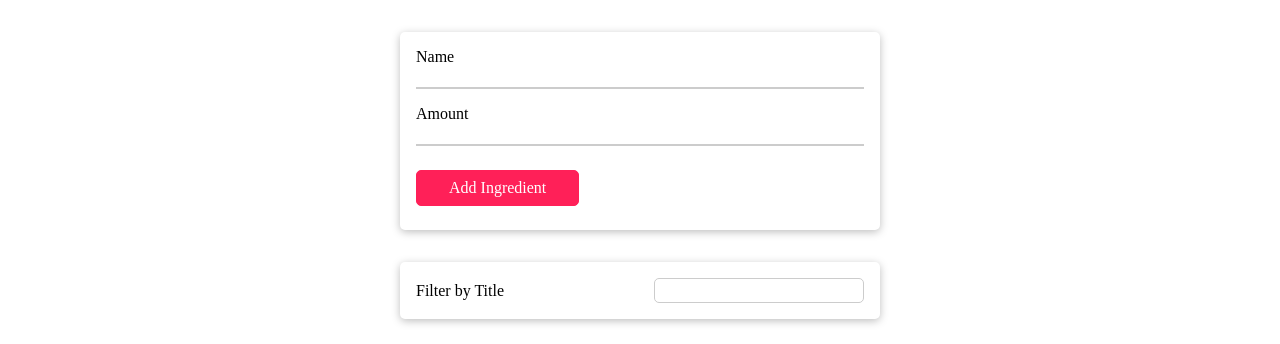
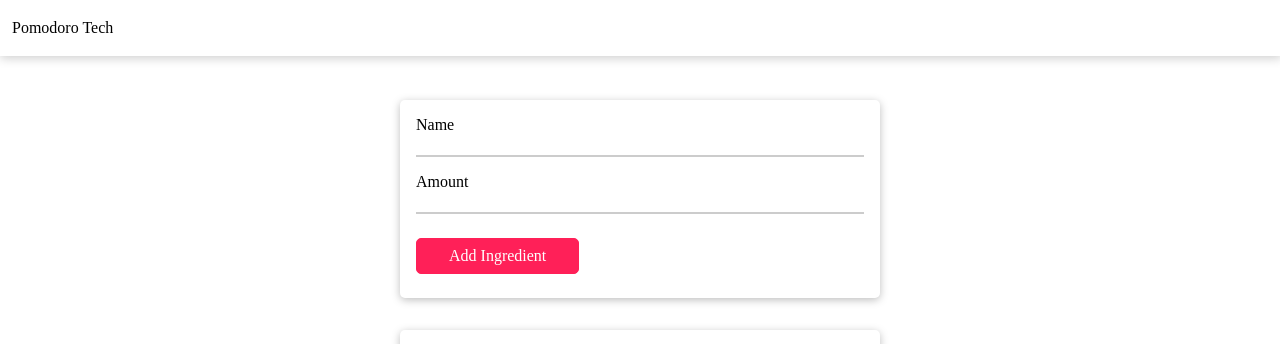
Before and after one commit to Kudoas/react-hooks, a React (Create React App) app: page / in a window 1280 px wide. Shown: the top 344 px of the page. Built offline with nearby package versions, Linux system fonts and the light colour scheme; no server answers.

Commit message:
:sparkles: Navbarの追加

```diff
--- a/src/components/Ingredients/IngredientForm.tsx
+++ b/src/components/Ingredients/IngredientForm.tsx
@@ -54,15 +54,14 @@ const IngredientForm: React.FCX<Props> = (props) => {
 
 const StyledIngredientForm = styled(IngredientForm)`
   width: 30rem;
-  margin: 2rem auto;
+  margin: 20px auto;
+  padding-top: 80px;
   max-width: 80%;
-
   label,
   input {
     display: block;
     width: 100%;
   }
-
   input {
     font: inherit;
     padding: 0.1rem 0.25rem;
@@ -70,12 +69,10 @@ const StyledIngredientForm = styled(IngredientForm)`
     border-bottom: 2px solid #ccc;
     margin-bottom: 1rem;
   }
-
   input:focus {
     outline: none;
     border-bottom-color: #ff2058;
   }
-
   .ingredient-form__actions {
     display: flex;
     justify-content: space-between;
--- a/src/components/Ingredients/Ingredients.tsx
+++ b/src/components/Ingredients/Ingredients.tsx
@@ -1,9 +1,10 @@
-import React, { useCallback, useReducer } from "react";
+import React, { useCallback, useReducer, Fragment } from "react";
 
 import IngredientForm from "./IngredientForm";
 import IngredientList from "./IngredientList";
 import ErrorModal from "../UI/ErrorModal";
 import Search from "./Search";
+import Toolbar from "../Navigation/Toolbar";
 
 const ingredientReducer = (currentIngredients: any, action: any) => {
   switch (action.type) {
@@ -82,6 +83,8 @@ const Ingredients: React.FCX = ({ className }) => {
   };
 
   return (
+    <Fragment>
+      <Toolbar />
       <div className={className}>
         {httpState.error && <ErrorModal onClose={clearError}>{httpState.error}</ErrorModal>}
         <IngredientForm onAddIngredient={addIngredientsHandler} loading={httpState.loading} />
@@ -90,6 +93,7 @@ const Ingredients: React.FCX = ({ className }) => {
           <IngredientList ingredients={ingredients} onRemoveItem={removeIngredientsHandler} />
         </section>
       </div>
+    </Fragment>
   );
 };
 
--- /dev/null
+++ b/src/components/Navigation/NavigationItem.tsx
@@ -0,0 +1,17 @@
+import React from "react";
+import styled from "@emotion/styled";
+
+const NavigationItem: React.FCX = (props) => {
+  const { className, children } = props;
+
+  return <li className={className}>{children}</li>;
+};
+
+const StyledNavigationItem = styled(NavigationItem)`
+  margin: 10px 10px;
+  box-sizing: border-box;
+  display: block;
+  width: 100%;
+`;
+
+export default StyledNavigationItem;
--- /dev/null
+++ b/src/components/Navigation/NavigationItems.tsx
@@ -0,0 +1,27 @@
+import React from "react";
+import styled from "@emotion/styled";
+
+import NavigationItem from "./NavigationItem";
+
+const NavigationItems: React.FCX = ({ className }) => {
+  return (
+    <ul className={className}>
+      <NavigationItem>Pomodoro Tech</NavigationItem>
+    </ul>
+  );
+};
+
+const StyledNavigationItems = styled(NavigationItems)`
+  margin: 0;
+  padding: 0;
+  list-style: none;
+  display: flex;
+  flex-flow: column;
+  align-items: center;
+  height: 100%;
+  @media (min-width: 500px) {
+    flex-flow: row;
+  }
+`;
+
+export default StyledNavigationItems;
--- /dev/null
+++ b/src/components/Navigation/Toolbar.tsx
@@ -0,0 +1,34 @@
+import React from "react";
+import styled from "@emotion/styled";
+
+import NavigationItems from "./NavigationItems";
+
+const Toolbar: React.FCX = ({ className }) => {
+  return (
+    <header className={className}>
+      <nav>
+        <NavigationItems />
+      </nav>
+    </header>
+  );
+};
+
+const StyledToolbar = styled(Toolbar)`
+  height: 56px;
+  width: 100%;
+  top: 0;
+  left: 0;
+  position: fixed;
+  display: flex;
+  justify-content: space-between;
+  align-items: center;
+  padding: 0 2px;
+  box-sizing: border-box;
+  box-shadow: 1px 1px 10px 1px rgba(0, 0, 0, 0.2);
+  z-index: 90;
+  nav {
+    height: 100%;
+  }
+`;
+
+export default StyledToolbar;
```
Lines whose indentation alone changed are shown as unchanged.
